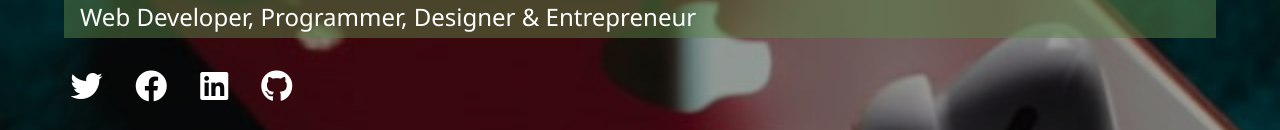
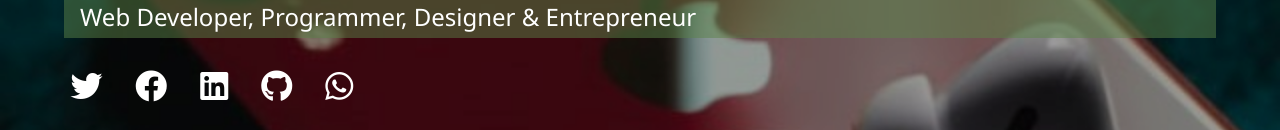
Before and after one commit to GodwinMicheals/simple_portfolio_broken, a website: page dist/dist/index.html in a window 1280 px wide. Shown: the part 372-502 px from the top of the page. Drawn offline with Linux system fonts and the light colour scheme.

Commit message:
final edits 2

```diff
--- a/dist/dist/index.html
+++ b/dist/dist/index.html
@@ -52,6 +52,7 @@
             <a href="https://facebook.com/GodwinMicheals"><i class="fab fa-facebook fa-2x"></i></a>
             <a href="https://linkedin.com/GodwinMicheals"><i class="fab fa-linkedin fa-2x"></i></a>
             <a href="https://github.com/GodwinMicheals"><i class="fab fa-github fa-2x"></i></a>
+			<a href="https://wa.me/+2348129197269"><i class="fab fa-whatsapp fa-2x"></i></a>
         </div>
     </main>
 
```
